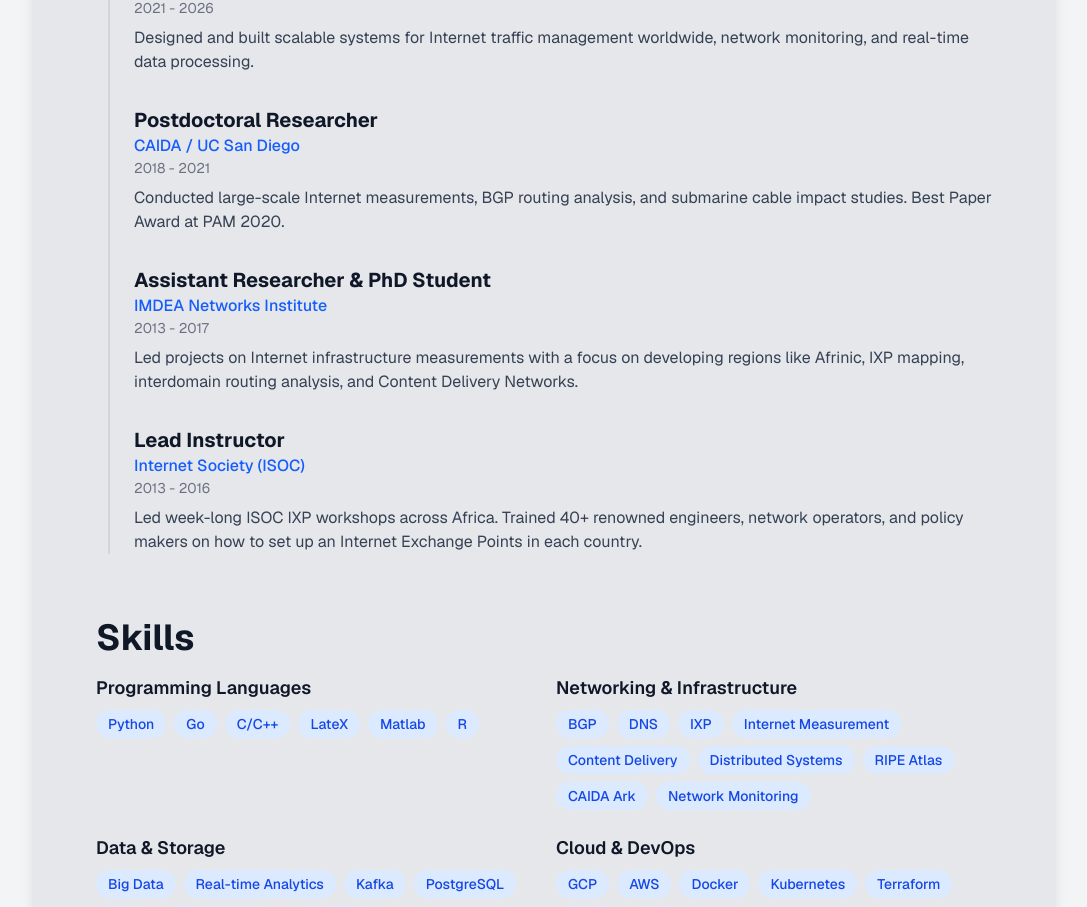
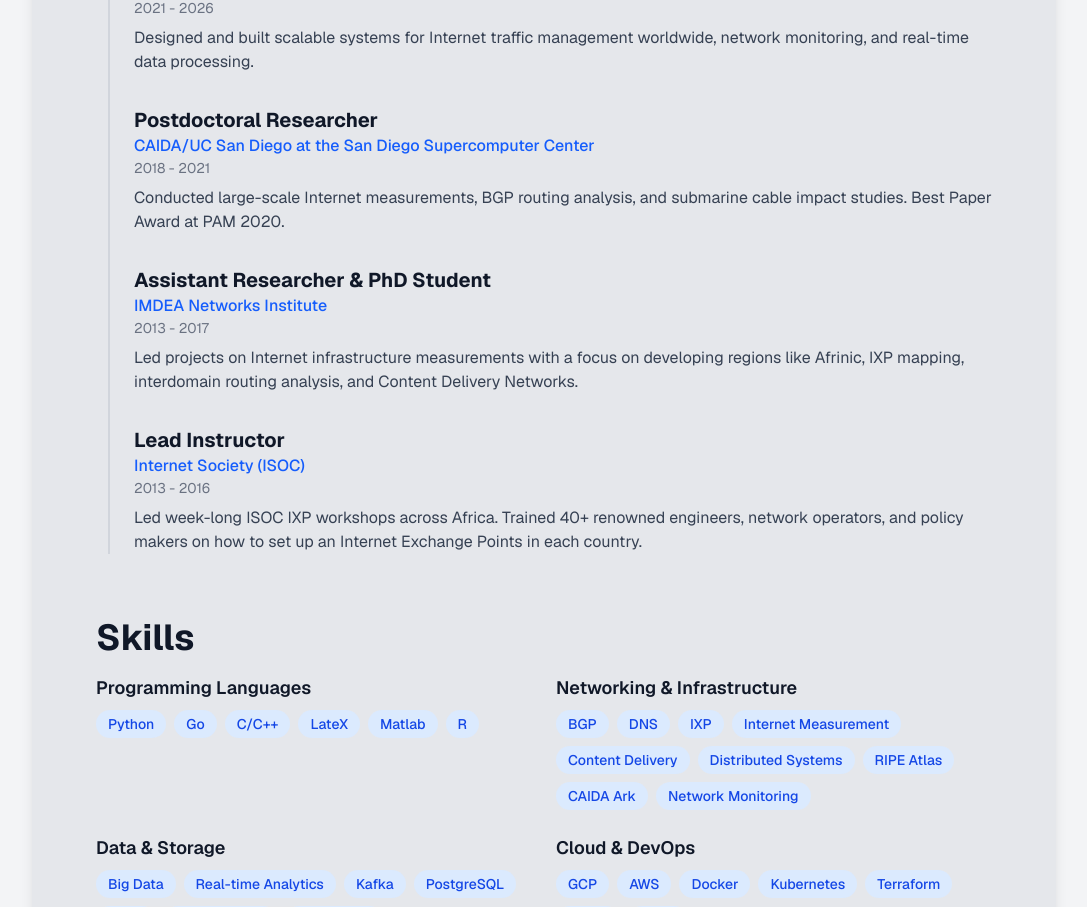
Before and after one commit to rodricfanou/rodricfanou.github.io, a Next.js app: page / in a window 1280 px wide. Shown: the part 915-1822 px from the top of the page, without its empty margins (96-1183 px from the left). Built offline with nearby package versions, Linux system fonts and the light colour scheme.

Commit message:
Update CAIDA affiliation to include San Diego Supercomputer Center

```diff
--- a/src/app/page.tsx
+++ b/src/app/page.tsx
@@ -79,7 +79,7 @@
               </div>
               <div>
                 <h3 className="text-xl font-bold text-gray-900">Postdoctoral Researcher</h3>
-                <p className="text-blue-600 font-medium">CAIDA / UC San Diego</p>
+                <p className="text-blue-600 font-medium">CAIDA/UC San Diego at the San Diego Supercomputer Center</p>
                 <p className="text-gray-500 text-sm">2018 - 2021</p>
                 <p className="text-gray-700 mt-2">Conducted large-scale Internet measurements, BGP routing analysis, and submarine cable impact studies. Best Paper Award at PAM 2020.</p>
               </div>
```
